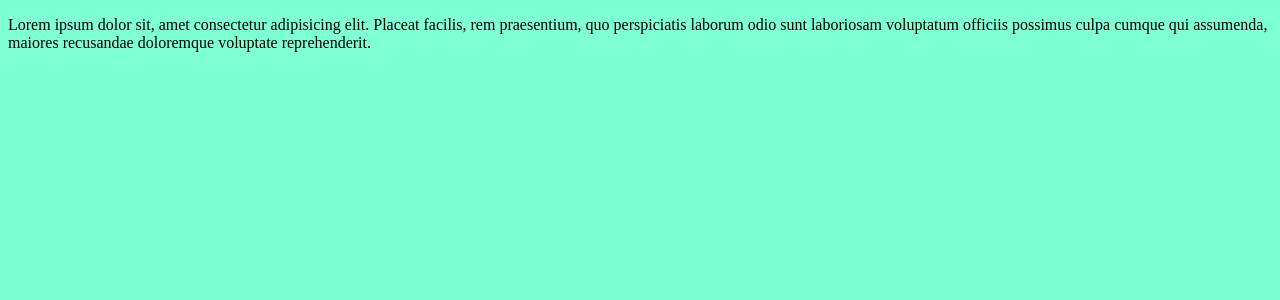
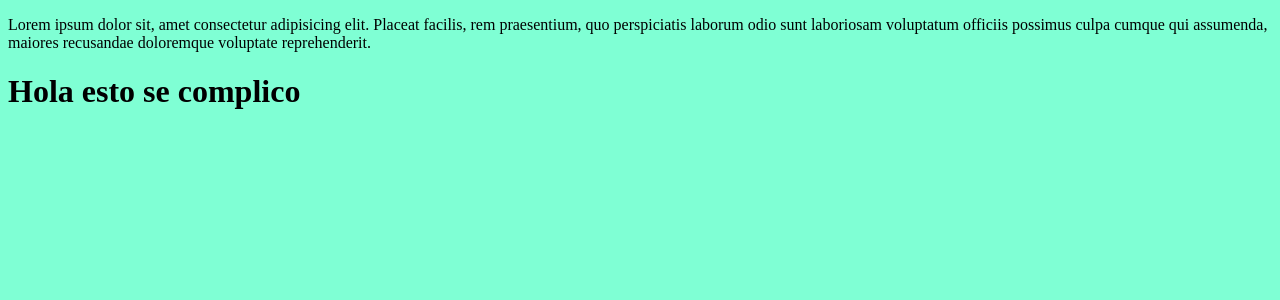
Before and after one commit to Uninortegrupo8/Prueba, a Flask app: page /tienda/ in a window 1280 px wide. Shown: the top 300 px of the page. Run offline with Flask 2, Linux system fonts and the light colour scheme.

Commit message:
agregamos la linea 15 a base html

```diff
--- a/templates/base.html
+++ b/templates/base.html
@@ -12,6 +12,6 @@
 <body>
     {% block contenido %} {% endblock %}
 
-    <!-- <h1>Hola esto se complico</h1>    -->
+    <h1>Hola esto se complico</h1>
 </body>
 </html>
```
